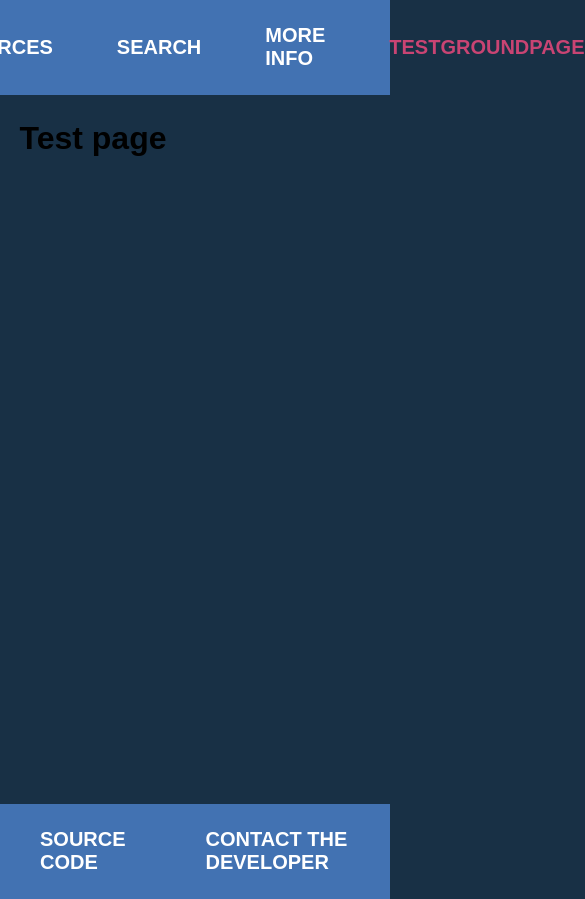
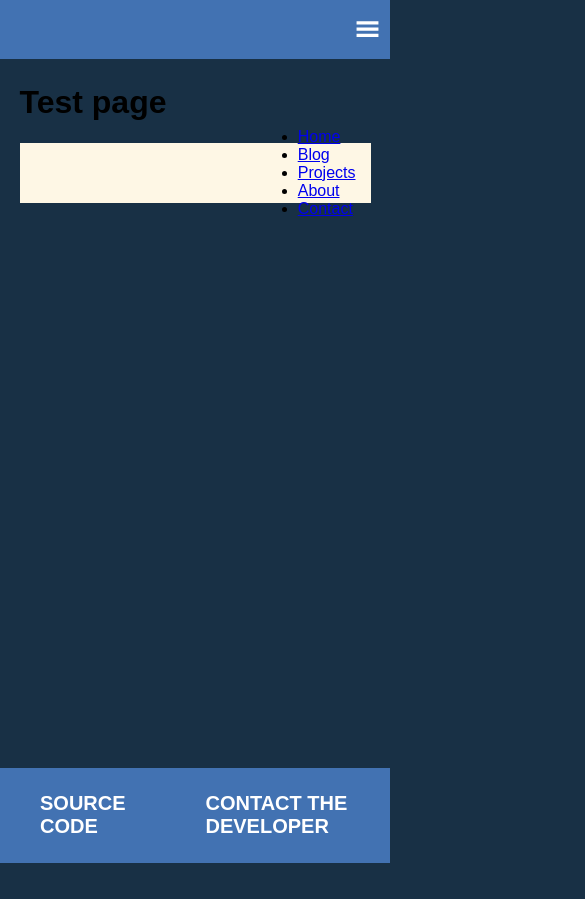
Before and after one commit to paul7dxb/react-police-api, a React (Create React App) app: page /testground in a window 390 px wide. Shown: the whole page, 585 px wide, since content can reach past the window. After the commit the page ends 863 px from the top, so only its background shows below. Built offline with nearby package versions, Linux system fonts and the light colour scheme; no server answers.

Commit message:
Responsive navbar

```diff
--- a/package.json
+++ b/package.json
@@ -11,6 +11,7 @@
     "react": "^18.2.0",
     "react-apexcharts": "^1.4.0",
     "react-dom": "^18.2.0",
+    "react-icons": "^4.8.0",
     "react-router-dom": "^6.9.0",
     "react-scripts": "5.0.1",
     "web-vitals": "^2.1.4"
--- a/src/components/Layout/Navigation.js
+++ b/src/components/Layout/Navigation.js
@@ -1,40 +1,65 @@
-import { NavLink } from "react-router-dom"
-import classes from "./Navigation.module.css"
+import { NavLink } from "react-router-dom";
+import classes from "./Navigation.module.css";
+import { useState } from "react";
+// import hamburger from "../assets/icons/hamburger.svg";
+import { GiHamburgerMenu } from "react-icons/gi";
 
 const Navigation = () => {
+	const [showNavbar, setShowNavbar] = useState(false);
+
+	const handleShowNavbar = () => {
+		setShowNavbar(!showNavbar);
+	};
+
 	return (
 		<header className={classes.header}>
-        <nav>
-            <ul>
+			<GiHamburgerMenu className={classes.menuIcon} onClick={handleShowNavbar}/>
+			<nav >
+				<ul className={showNavbar? classes.navbarActive : ""}>
 					<li>
-                    <NavLink to="/" className={({isActive}) => isActive ? classes.active : undefined} >
+						<NavLink
+							to="/"
+							className={({ isActive }) =>
+								isActive ? classes.active : undefined
+							}
+						>
 							Home
 						</NavLink>
 					</li>
 					<li>
-                    <NavLink to="/forces" className={({isActive}) => isActive ? classes.active : undefined} >
+						<NavLink
+							to="/forces"
+							className={({ isActive }) =>
+								isActive ? classes.active : undefined
+							}
+						>
 							Forces
 						</NavLink>
 					</li>
 					<li>
-                    <NavLink to="/search" className={({isActive}) => isActive ? classes.active : undefined} >
+						<NavLink
+							to="/search"
+							className={({ isActive }) =>
+								isActive ? classes.active : undefined
+							}
+						>
 							Search
 						</NavLink>
 					</li>
 					<li>
-                    <NavLink to="/more-info" className={({isActive}) => isActive ? classes.active : undefined} >
+						<NavLink
+							to="/more-info"
+							className={({ isActive }) =>
+								isActive ? classes.active : undefined
+							}
+						>
 							More Info
-                    </NavLink>
-                </li>
-                <li>
-                    <NavLink to="/testground" className={({isActive}) => isActive ? classes.active : undefined} >
-                        TestGroundPage
 						</NavLink>
 					</li>
 				</ul>
 			</nav>
 		</header>
-)
-}
+	);
+};
 
-export default Navigation
+export default Navigation;
--- a/src/components/Layout/Navigation.module.css
+++ b/src/components/Layout/Navigation.module.css
@@ -12,17 +12,60 @@
 	gap: 4rem;
 	justify-content: center;
 	align-items: center;
-  font-weight: 700;
-  text-transform: uppercase;
+	font-weight: 700;
+	text-transform: uppercase;
 }
 
 .header a {
 	font-size: 1.25rem;
 	text-decoration: none;
 	color: #ffffff;
+	padding: var(--paddingSmall);
 }
 
 .header a:hover,
 .header a.active {
 	color: var(--palletteAccentLight);
 }
+
+/* Responsive */
+.menuIcon {
+	position: absolute;
+	right: var(--marginSmall);
+	color: #ffffff;
+	height: 25px;
+	width: 25px;
+	display: none;
+}
+
+@media only screen and (max-width: 768px) {
+	.menuIcon {
+		display: block;
+		position: absolute;
+		color: #ffffff;
+		min-height: 5vh;
+		cursor: pointer;
+	}
+
+	.menuIcon:hover {
+		color: var(--palletteAccentLight);
+	}
+
+	.header ul {
+		display: none;
+	}
+
+	.header .navbarActive {
+		display: flex;
+		flex-direction: column;
+		justify-content: center;
+		align-items: center;
+		font-weight: 700;
+		gap: 2rem;
+
+		/* padding: 2rem; */
+	}
+	.header a {
+		padding: 1rem 4rem;
+	}
+}
--- /dev/null
+++ b/src/components/TestNavBar.module.css
@@ -0,0 +1,96 @@
+.container {
+    max-width: 1100px;
+    margin: 0 auto;
+    padding: 0 15px;
+    display: flex;
+    justify-content: space-between;
+    align-items: center;
+    height: 100%;
+  }
+
+  .navbar {
+    height: 60px;
+    background-color: #fef7e5;
+    position: relative;
+  }
+
+  .logo {
+  }
+
+  .menuIcon {
+    display: none;
+  }
+
+  .nav-elements {
+  }
+
+  .nav-elements ul {
+    display: flex;
+    justify-content: space-between;
+    list-style-type: none;
+  }
+
+  .nav-elements ul li:not(:last-child) {
+    margin-right: 60px;
+  }
+
+  .nav-elements ul a {
+    font-size: 16px;
+    font-weight: 400;
+    color: #2f234f;
+    text-decoration: none;
+  }
+
+  .nav-elements ul a.active {
+    color: #574c4c;
+    font-weight: 500;
+    position: relative;
+  }
+
+  .nav-elements ul a.active::after {
+    content: '';
+    position: absolute;
+    bottom: -4px;
+    left: 0;
+    width: 100%;
+    height: 2px;
+    background-color: #574c4c;
+  }
+
+  @media (max-width: 768px) {
+    .nav-elements ul li:not(:last-child) {
+      margin-right: 30px;
+    }
+  }
+
+  @media (max-width: 600px) {
+    .menuIcon {
+      display: block;
+      cursor: pointer;
+    }
+
+    .nav-elements {
+      position: absolute;
+      right: 0;
+      top: 60px;
+      background-color: #fef7e5;
+      width: 0px;
+      height: calc(100vh - 60px);
+      transition: all 0.3s ease-in;
+      overflow: hidden;
+    }
+
+    .nav-elements.active {
+      width: 270px;
+    }
+
+    .nav-elements ul {
+      display: flex;
+      flex-direction: column;
+    }
+
+    .nav-elements ul li {
+      margin-right: unset;
+      margin-top: 22px;
+    }
+  }
--- /dev/null
+++ b/src/components/TestNavbar.js
@@ -0,0 +1,45 @@
+import classes from "./TestNavBar.module.css";
+import { NavLink } from "react-router-dom";
+import { ReactComponent as Hamburger } from "../assets/icons/hamburger.svg";
+import { useState } from "react";
+
+const TestNavBar = () => {
+	const [showNavbar, setShowNavbar] = useState(false);
+
+	const handleShowNavbar = () => {
+		setShowNavbar(!showNavbar);
+	};
+	return (
+		<nav className={classes.navbar}>
+			<div className={classes.container}>
+				{/* <div className={classes.logo}>
+            <Brand />
+          </div> */}
+				<div className={classes.menuIcon} onClick={handleShowNavbar}>
+					<Hamburger />
+				</div>
+				<div className={`nav-elements  ${showNavbar && "active"}`}>
+					<ul>
+						<li>
+							<NavLink to="/">Home</NavLink>
+						</li>
+						<li>
+							<NavLink to="/blog">Blog</NavLink>
+						</li>
+						<li>
+							<NavLink to="/projects">Projects</NavLink>
+						</li>
+						<li>
+							<NavLink to="/about">About</NavLink>
+						</li>
+						<li>
+							<NavLink to="/contact">Contact</NavLink>
+						</li>
+					</ul>
+				</div>
+			</div>
+		</nav>
+	);
+};
+
+export default TestNavBar;
--- a/src/pages/TestGroundPage.js
+++ b/src/pages/TestGroundPage.js
@@ -1,57 +1,19 @@
-import { useCallback, useEffect, useState } from "react";
-import Chart from "react-apexcharts";
-import { getCrimesMonthSummary } from "../util/GetCrimes";
+import { useState } from "react";
+import TestNavBar from "../components/TestNavbar";
 
 const TestGroundPage = () => {
-	const getCrimesYearSummary = async (params) => {
-		let queryDates = [
-			"2023-02",
-			"2023-01",
-			"2022-12",
-			"2022-11",
-			"2022-10",
-			"2022-09",
-			"2022-08",
-		];
+	const [showNav, setShowNav] = useState(false);
 
-		let errorMessage = null;
-		let yearSummaryData = [];
-		const allCategoriesSet = new Set();
-		const polyBoundaryQuery =
-			"poly=50.45625,-4.16042:50.45625,-4.16042:50.45575,-4.14566:50.45428,-4.13105:50.43904,-4.07742:50.43311,-4.06595:50.42644,-4.05551:50.41912,-4.04623:50.41122,-4.03821:50.40282,-4.03152:50.39403,-4.02626:50.38493,-4.02246:50.37563,-4.02018:50.27638";
+	// const toggleNavItems = () => {
+	// 	setShowNav(!showNav);
+	// };
 
-		for (let i = 0; i < queryDates.length; i++) {
-			let newParams = {
-				category: "all-crime",
-				date: queryDates[i],
-				polyBoundaryQuery,
-			};
-			// Delay each API call by 100ms
-			await new Promise((resolve) => setTimeout(resolve, 100));
-			let newMonthData = await getCrimesMonthSummary(newParams);
-			if (newMonthData.errorMessage) {
-				errorMessage = yearSummaryData[i].error;
-			} else {
-				//Extract categories
-				newMonthData.data.categories.forEach(
-					allCategoriesSet.add,
-					allCategoriesSet
-				);
-				yearSummaryData.push(newMonthData.data.crimes);
-			}
-		}
-		console.log("yearSummaryData");
-		console.log(yearSummaryData);
-
-		// Used for data series
-		const allCategoriesArray = Array.from(allCategoriesSet);
-	};
-
-	useEffect(() => {
-		getCrimesYearSummary("params");
-	}, []);
-
-	return <h1>Test page</h1>;
+	return (
+		<>
+			<h1>Test page</h1>
+			<TestNavBar />
+		</>
+	);
 };
 
 export default TestGroundPage;
```
Also changed, not shown: src/assets/icons/hamburger.svg (added), 1 other file (tests, documents, lock files or other folders). Lines whose indentation alone changed are shown as unchanged.
